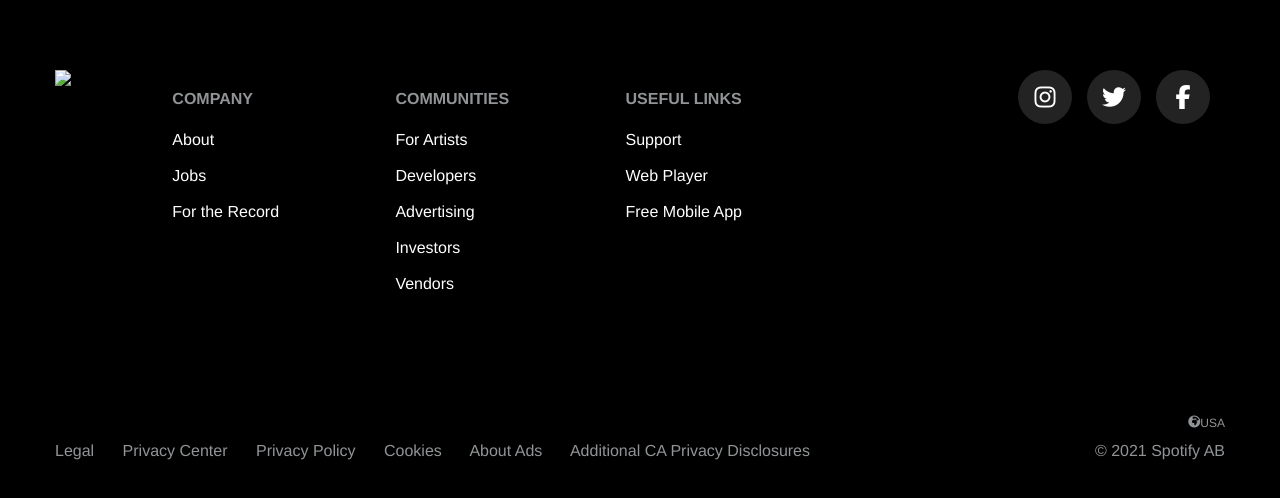
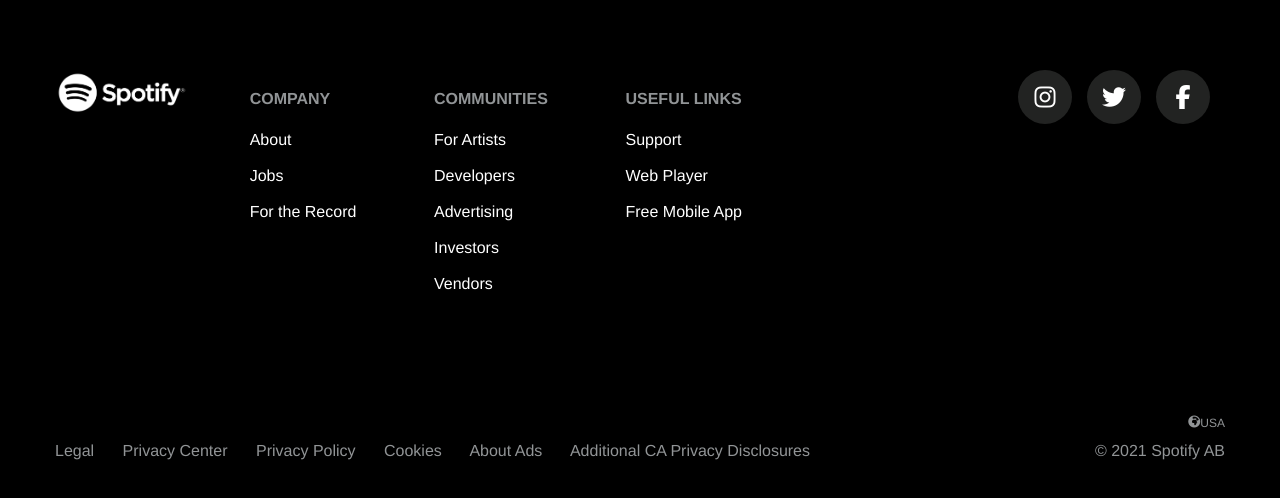
Before and after one commit to junsik9188/6th.mission, a plain HTML site: page index.html in a window 1280 px wide. Shown: the part 1058-1556 px from the top of the page. Drawn offline with Linux system fonts and the light colour scheme.

Commit message:
re.6th.mission

```diff
--- a/index.html
+++ b/index.html
@@ -47,7 +47,7 @@
             <div class="footer-menu">
                 <div class="first-box">
                     <div>
-                        <img src="./image/logo.png" width=132>
+                        <img src="./logo-210901-223656.png" width=132>
                     </div>
                     <div class="column">
 
```
